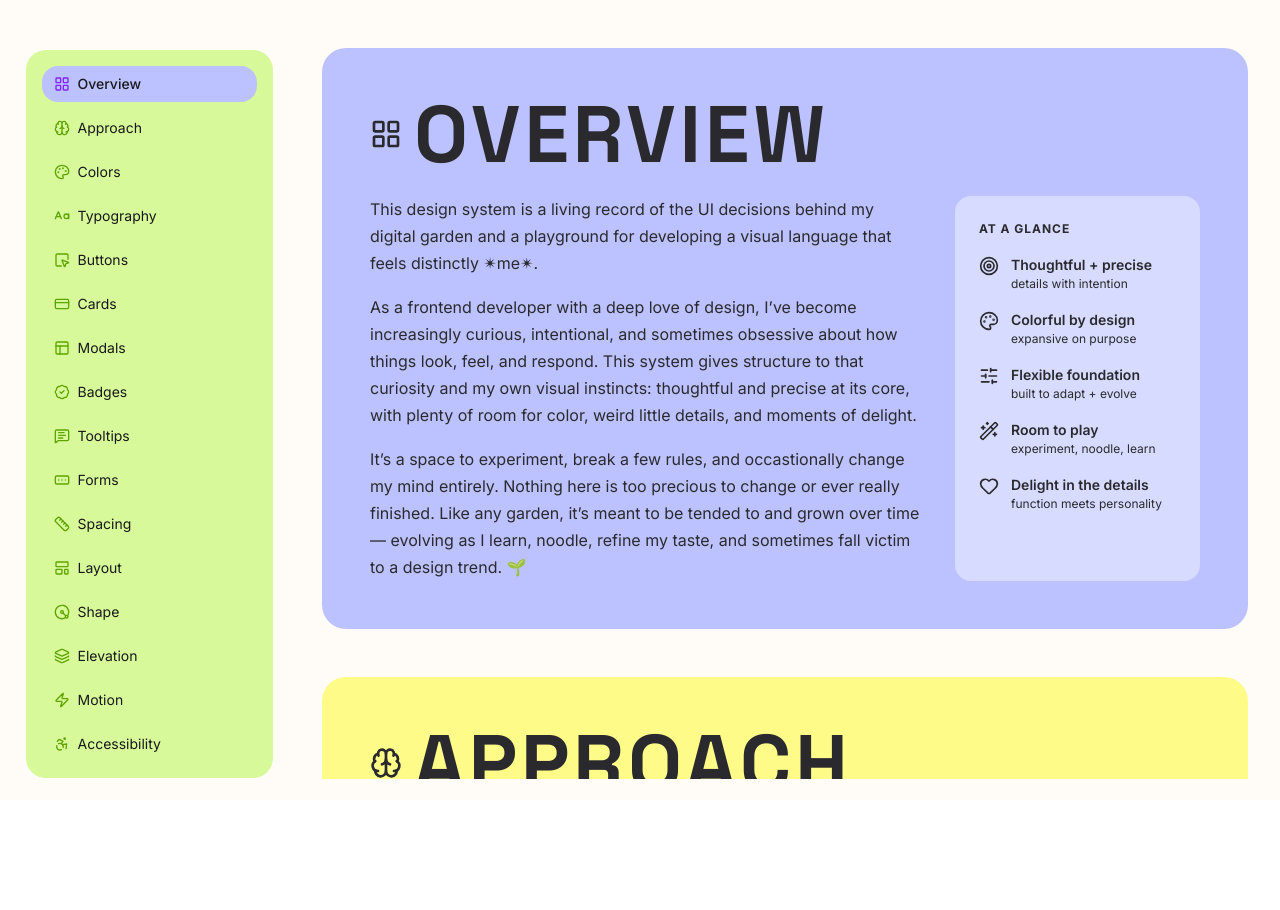
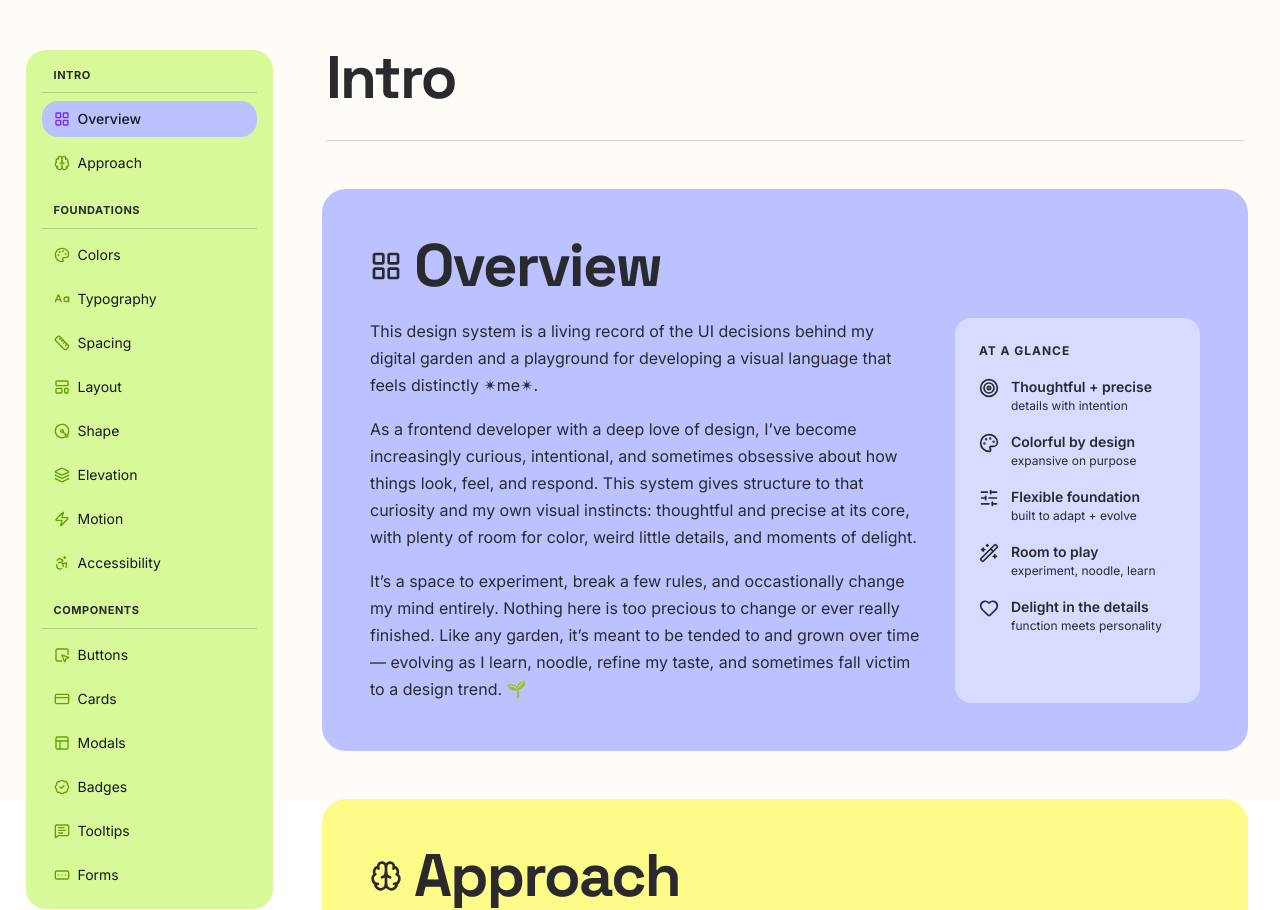
Before and after one commit to AnniePawl/annapawl.com-v2, a Next.js app: page /vibe-system in a window 1280 px wide. Before the commit the page ends 800 px from the top, so only its background shows below. Built offline with nearby package versions, Linux system fonts and the light colour scheme.

Commit message:
refactor(design-system): restructure design system documentation sections

```diff
--- /dev/null
+++ b/src/app/vibe-system/_components/GroupHeading.tsx
@@ -0,0 +1,14 @@
+// A "chapter" divider in the main scrolling column — sits directly on the
+// page background (not inside a colored poster/section box) and marks
+// where a new sidebar group (Intro / Foundations / Components) begins.
+// Deliberately smaller than each section's own .h-display title (80px) so
+// the individual sections stay the visual focus; this is structure, not
+// content.
+export default function GroupHeading({ title }: { title: string }) {
+  return (
+    <div className="px-1">
+      <h2 className="h1">{title}</h2>
+      <hr className="poster-divider mt-4 mb-0" />
+    </div>
+  );
+}
--- a/src/app/vibe-system/_components/MobileNav.tsx
+++ b/src/app/vibe-system/_components/MobileNav.tsx
@@ -1,3 +1,4 @@
+import { Fragment } from "react";
 import type { NavSection } from "../_data/sections";
 import { cx } from "../../../lib/cx";
 
@@ -17,15 +18,27 @@ export default function MobileNav({
   return (
     <nav
       aria-label="Section navigation"
-      className="no-scrollbar sticky top-0 z-10 -mx-2 mb-6 flex gap-2 overflow-x-auto bg-[#fffcf7]/95 px-2 py-3 backdrop-blur-sm lg:hidden"
+      className="no-scrollbar sticky top-0 z-10 -mx-2 mb-6 flex items-center gap-2 overflow-x-auto bg-[#fffcf7]/95 px-2 py-3 backdrop-blur-sm lg:hidden"
     >
-      {sections.map((section) => {
+      {sections.map((section, index) => {
         const Icon = section.icon;
         const isActive = activeId === section.id;
+        // A thin divider ahead of the first chip of a new group (Intro /
+        // Foundations / Components) — same grouping as the sidebar and
+        // the in-page headings, just a lighter touch since there's no
+        // room for a text label in a horizontal chip strip.
+        const isNewGroup =
+          index > 0 && sections[index - 1].group !== section.group;
 
         return (
+          <Fragment key={section.id}>
+            {isNewGroup ? (
+              <span
+                aria-hidden="true"
+                className="mx-1 h-6 w-px shrink-0 bg-zinc-300"
+              />
+            ) : null}
             <button
-            key={section.id}
               type="button"
               onClick={() => onSelect(section.id)}
               className={cx(
@@ -38,6 +51,7 @@ export default function MobileNav({
               <Icon className="h-3.5 w-3.5" aria-hidden="true" />
               {section.title}
             </button>
+          </Fragment>
         );
       })}
     </nav>
--- a/src/app/vibe-system/_components/PosterSection.tsx
+++ b/src/app/vibe-system/_components/PosterSection.tsx
@@ -33,7 +33,7 @@ export default function PosterSection({
       className="poster-section scroll-mt-24"
       style={{ background: `var(${bgToken})` }}
     >
-      <h1 className="h-display uppercase poster-heading">
+      <h1 className="h-display text-[length:var(--type-h1-size)] tracking-[var(--type-h1-tracking)] poster-heading">
         <Icon className="poster-heading-icon" aria-hidden="true" />
         {heading}
       </h1>
--- a/src/app/vibe-system/_components/Section.tsx
+++ b/src/app/vibe-system/_components/Section.tsx
@@ -27,7 +27,7 @@ export default function Section({
     >
       <div className="flex flex-col">
         <h1
-          className="h-display uppercase flex items-center gap-3 pb-5"
+          className="h-display text-[length:var(--type-h1-size)] tracking-[var(--type-h1-tracking)] flex items-center gap-3 pb-5"
         >
           {/* No color class — inherits currentColor from .h-display's own
               color: var(--text-primary), so the icon always matches the
--- a/src/app/vibe-system/_components/SidebarNav.tsx
+++ b/src/app/vibe-system/_components/SidebarNav.tsx
@@ -10,10 +10,30 @@ export default function SidebarNav({
   activeId: string;
   onSelect: (id: string) => void;
 }) {
+  // SECTIONS is already declared in Intro/Foundations/Components order
+  // (see _data/sections.ts) — group consecutive items by their `group`
+  // rather than re-sorting, so this stays correct even if that order
+  // ever changes.
+  const groups: { name: string; items: NavSection[] }[] = [];
+  for (const section of sections) {
+    const current = groups[groups.length - 1];
+    if (current && current.name === section.group) {
+      current.items.push(section);
+    } else {
+      groups.push({ name: section.group, items: [section] });
+    }
+  }
+
   return (
     <nav className="h-full">
+      <ul className="space-y-5">
+        {groups.map((group) => (
+          <li key={group.name}>
+            <p className="mb-2 border-b border-[color-mix(in_srgb,var(--text-primary)_20%,transparent)] px-3 pb-2 text-[11px] font-bold tracking-wide text-[var(--text-primary)] uppercase">
+              {group.name}
+            </p>
             <ul className="space-y-1 md:space-y-2">
-        {sections.map((section) => {
+              {group.items.map((section) => {
                 const Icon = section.icon;
 
                 return (
@@ -24,13 +44,15 @@ export default function SidebarNav({
                         "flex w-full items-center gap-2 rounded-lg px-3 py-2 text-left text-xs md:text-sm transition",
                         activeId === section.id
                           ? "bg-indigo-soft font-medium text-zinc-900"
-                    : "text-zinc-900 hover:bg-violet-bold hover:text-zinc-900"
+                          : "text-zinc-900 hover:bg-indigo-soft hover:text-zinc-900"
                       )}
                     >
                       <Icon
                         className={cx(
                           "h-4 w-4",
-                    activeId === section.id ? "text-violet-600" : "text-lime-600"
+                          activeId === section.id
+                            ? "text-violet-600"
+                            : "text-lime-600"
                         )}
                       />
                       <span>{section.title}</span>
@@ -39,6 +61,9 @@ export default function SidebarNav({
                 );
               })}
             </ul>
+          </li>
+        ))}
+      </ul>
     </nav>
   );
 }
--- a/src/app/vibe-system/_data/sections.ts
+++ b/src/app/vibe-system/_data/sections.ts
@@ -18,33 +18,80 @@ import {
   Brain,
 } from "lucide-react";
 
+export type SectionGroup = "Intro" | "Foundations" | "Components";
+
+export const SECTION_GROUPS: SectionGroup[] = [
+  "Intro",
+  "Foundations",
+  "Components",
+];
+
 export type NavSection = {
   id: string;
   title: string;
   subheading?: string;
   description?: string;
   icon: LucideIcon;
+  group: SectionGroup;
 };
 
-// Order: intro, then philosophy (so the "why" lands before the specifics),
-// then the two flashy foundations + the whole component library while
-// attention is freshest, then the quieter token-level foundations for
-// anyone who wants to go deeper.
+// Order: Intro (the "why" before the specifics), then Foundations (the
+// token-level building blocks — color, type, spacing, layout, shape,
+// elevation, motion, accessibility), then Components (the whole component
+// library, built on top of those foundations). Sidebar/mobile nav and the
+// section headings in the main column both read this same grouping —
+// keep new sections declared inside the right block rather than appended
+// at the end.
 export const SECTIONS: NavSection[] = [
-  { id: "overview", title: "Overview", icon: LayoutGrid },
-  { id: "approach", title: "Approach", icon: Brain },
-  { id: "colors", title: "Colors", icon: Palette },
-  { id: "typography", title: "Typography", icon: CaseSensitive },
-  { id: "buttons", title: "Buttons", icon: SquareMousePointer },
-  { id: "cards", title: "Cards", icon: CreditCard },
-  { id: "modals", title: "Modals", icon: PanelsTopLeft },
-  { id: "badges", title: "Badges", icon: BadgeCheck },
-  { id: "tooltips", title: "Tooltips", icon: MessageSquareText },
-  { id: "forms", title: "Forms", icon: FormInput },
-  { id: "spacing", title: "Spacing", icon: Ruler },
-  { id: "layout", title: "Layout", icon: LayoutTemplate },
-  { id: "shape", title: "Shape", icon: Radius },
-  { id: "elevation", title: "Elevation", icon: Layers },
-  { id: "motion", title: "Motion", icon: Zap },
-  { id: "accessibility", title: "Accessibility", icon: Accessibility },
+  // Intro
+  { id: "overview", title: "Overview", icon: LayoutGrid, group: "Intro" },
+  { id: "approach", title: "Approach", icon: Brain, group: "Intro" },
+
+  // Foundations
+  { id: "colors", title: "Colors", icon: Palette, group: "Foundations" },
+  {
+    id: "typography",
+    title: "Typography",
+    icon: CaseSensitive,
+    group: "Foundations",
+  },
+  { id: "spacing", title: "Spacing", icon: Ruler, group: "Foundations" },
+  {
+    id: "layout",
+    title: "Layout",
+    icon: LayoutTemplate,
+    group: "Foundations",
+  },
+  { id: "shape", title: "Shape", icon: Radius, group: "Foundations" },
+  { id: "elevation", title: "Elevation", icon: Layers, group: "Foundations" },
+  { id: "motion", title: "Motion", icon: Zap, group: "Foundations" },
+  {
+    id: "accessibility",
+    title: "Accessibility",
+    icon: Accessibility,
+    group: "Foundations",
+  },
+
+  // Components
+  {
+    id: "buttons",
+    title: "Buttons",
+    icon: SquareMousePointer,
+    group: "Components",
+  },
+  { id: "cards", title: "Cards", icon: CreditCard, group: "Components" },
+  {
+    id: "modals",
+    title: "Modals",
+    icon: PanelsTopLeft,
+    group: "Components",
+  },
+  { id: "badges", title: "Badges", icon: BadgeCheck, group: "Components" },
+  {
+    id: "tooltips",
+    title: "Tooltips",
+    icon: MessageSquareText,
+    group: "Components",
+  },
+  { id: "forms", title: "Forms", icon: FormInput, group: "Components" },
 ];
--- a/src/app/vibe-system/page.tsx
+++ b/src/app/vibe-system/page.tsx
@@ -4,6 +4,7 @@ import { useEffect, useRef, useState } from "react";
 import Link from "next/link";
 import SidebarNav from "./_components/SidebarNav";
 import MobileNav from "./_components/MobileNav";
+import GroupHeading from "./_components/GroupHeading";
 import { SECTIONS } from "./_data/sections";
 
 // Sections
@@ -11,18 +12,18 @@ import OverviewSection from "./_sections/overview";
 import ApproachSection from "./_sections/approach";
 import ColorsSection from "./_sections/colors";
 import TypographySection from "./_sections/typography";
+import SpacingSection from "./_sections/spacing";
+import LayoutSection from "./_sections/layout";
 import RadiusDocsSection from "./_sections/radius";
+import ElevationSection from "./_sections/elevation";
+import MotionSection from "./_sections/motion";
+import AccessibilitySection from "./_sections/accessibility";
 import ButtonsSection from "./_sections/buttons";
 import CardsSection from "./_sections/cards";
 import ModalsSection from "./_sections/modals";
 import BadgesSection from "./_sections/badges";
 import TooltipsSection from "./_sections/tooltips";
 import FormsSection from "./_sections/forms";
-import SpacingSection from "./_sections/spacing";
-import LayoutSection from "./_sections/layout";
-import ElevationSection from "./_sections/elevation";
-import MotionSection from "./_sections/motion";
-import AccessibilitySection from "./_sections/accessibility";
 
 export default function DesignSystemOverview() {
   const [activeId, setActiveId] = useState(SECTIONS[0].id);
@@ -102,22 +103,27 @@ export default function DesignSystemOverview() {
               onSelect={scrollTo}
             />
 
+            <GroupHeading title="Intro" />
             <OverviewSection />
             <ApproachSection />
+
+            <GroupHeading title="Foundations" />
             <ColorsSection />
             <TypographySection />
+            <SpacingSection />
+            <LayoutSection />
+            <RadiusDocsSection />
+            <ElevationSection />
+            <MotionSection />
+            <AccessibilitySection />
+
+            <GroupHeading title="Components" />
             <ButtonsSection />
             <CardsSection />
             <ModalsSection />
             <BadgesSection />
             <TooltipsSection />
             <FormsSection />
-            <SpacingSection />
-            <LayoutSection />
-            <RadiusDocsSection />
-            <ElevationSection />
-            <MotionSection />
-            <AccessibilitySection />
           </main>
         </div>
       </div>
```
Lines whose indentation alone changed are shown as unchanged.
